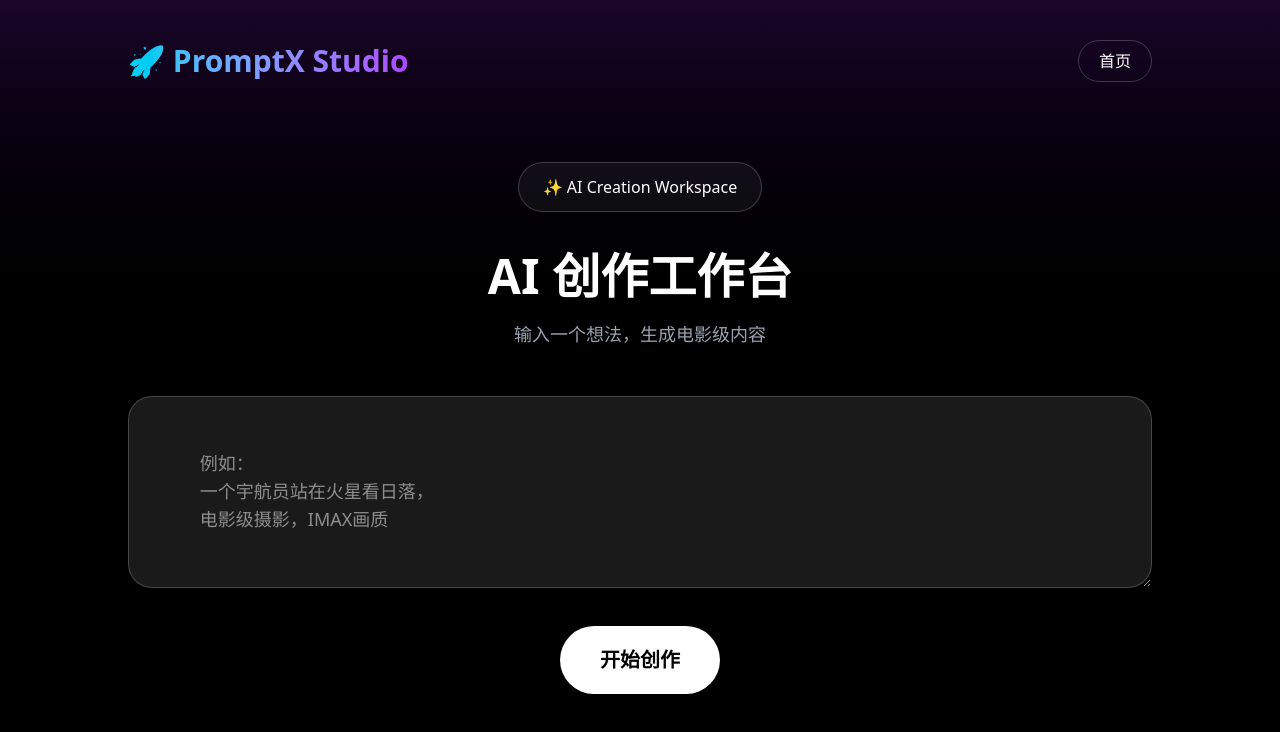
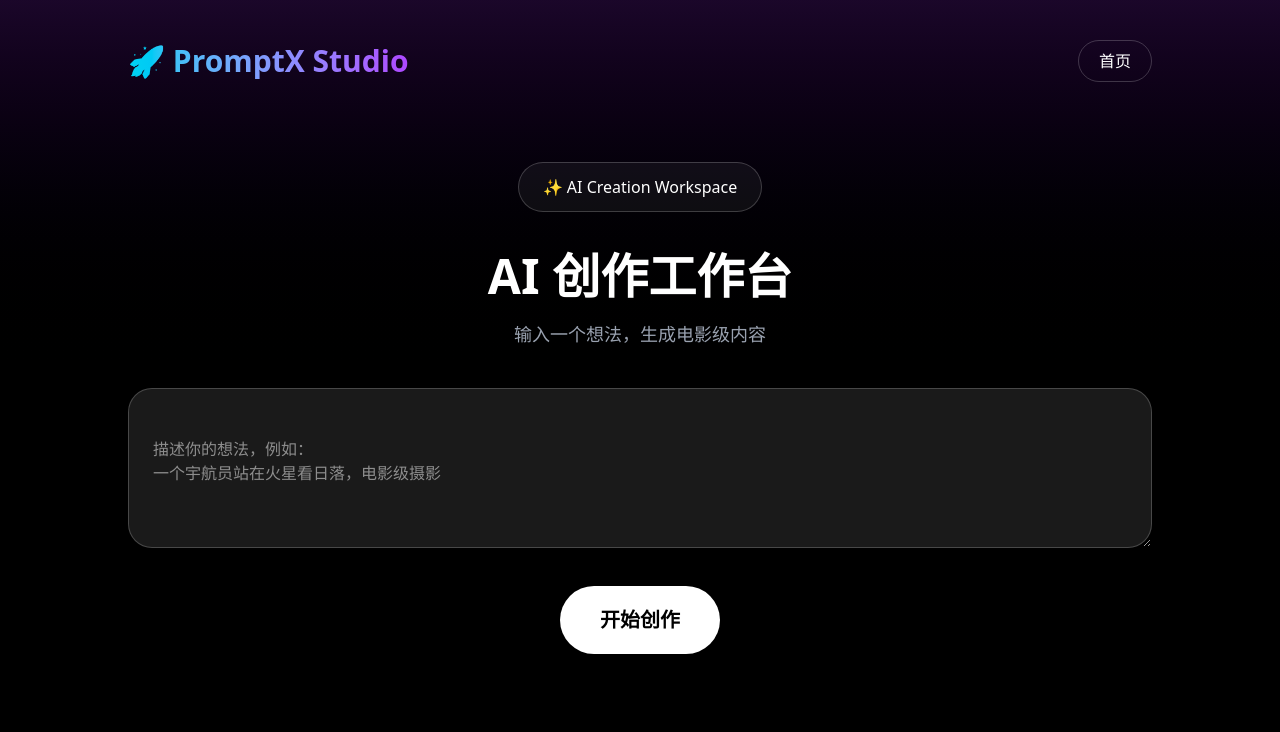
Before and after one commit to louqingle/promptx-studio, a Next.js app: page /create in a window 1280 px wide. Shown: the top 732 px of the page. Built offline with nearby package versions, Linux system fonts and the light colour scheme.

Commit message:
Update page.tsx

```diff
--- a/app/create/page.tsx
+++ b/app/create/page.tsx
@@ -2,52 +2,37 @@
 
 import { useState } from "react";
 
-
 export default function CreatePage() {
 
-  const [prompt, setPrompt] = useState("");
-  const [result, setResult] = useState("");
-  const [loading, setLoading] = useState(false);
+const [prompt,setPrompt] = useState("");
+const [result,setResult] = useState("");
+const [loading,setLoading] = useState(false);
 
 
-  async function generate() {
-
-    if (!prompt) return;
-
+async function generate(){
 
 setLoading(true);
 
+setTimeout(()=>{
 
-    try {
+setResult(
+`电影级AI提示词：
 
-      const res = await fetch("/api/generate", {
-        method: "POST",
-        headers: {
-          "Content-Type": "application/json"
-        },
-        body: JSON.stringify({
-          prompt
-        })
-      });
+${prompt}
 
-
-      const data = await res.json();
-
-
-      setResult(data.result || "生成失败");
-
-
-    } catch (error) {
-
-      setResult("请求失败，请检查 API");
-
-    }
-
+cinematic lighting,
+8K,
+IMAX quality,
+ultra realistic,
+professional camera,
+movie scene`
+);
 
 setLoading(false);
 
+},1000);
+
 }
-
 
 
 return (
@@ -68,7 +53,6 @@ export default function CreatePage() {
 px-6
 py-10
 ">
-
 
 
 <header className="
@@ -115,8 +99,6 @@ export default function CreatePage() {
 
 
 
-
-
 <section className="
 max-w-5xl
 mx-auto
@@ -152,7 +134,6 @@ export default function CreatePage() {
 </h2>
 
 
-
 <p className="
 text-gray-400
 mt-5
@@ -172,28 +153,25 @@ export default function CreatePage() {
 onChange={(e)=>setPrompt(e.target.value)}
 
 placeholder="
-          例如：
-          一个宇航员站在火星看日落，
-          电影级摄影，IMAX画质
+描述你的想法，例如：
+一个宇航员站在火星看日落，电影级摄影
 "
 
 className="
-          mt-12
+mt-10
 w-full
-          h-48
+h-40
 rounded-3xl
 bg-white/10
 border
 border-white/20
 p-6
 text-white
-          text-lg
 outline-none
 "
 
+
 />
-
-
 
 
 
@@ -227,25 +205,21 @@ export default function CreatePage() {
 
 
 
-
-
 {
 result &&
 
 <div className="
 mt-10
-          text-left
-          whitespace-pre-line
-          rounded-3xl
+bg-white/10
 border
 border-white/20
-          bg-white/5
-          p-8
+rounded-3xl
+p-6
+text-left
+whitespace-pre-wrap
 ">
 
-
 {result}
-
 
 </div>
 
@@ -261,6 +235,7 @@ export default function CreatePage() {
 
 </main>
 
-  );
+
+)
 
 }
```
Lines whose indentation alone changed are shown as unchanged.
